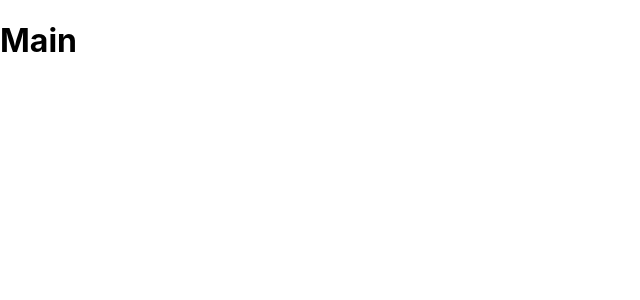
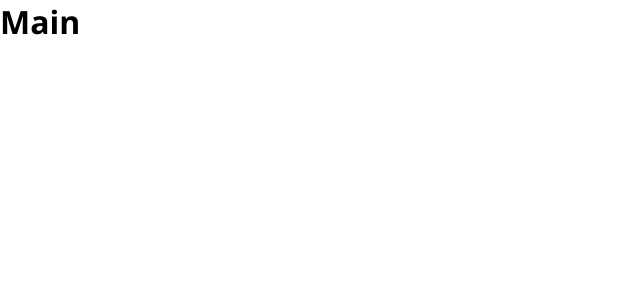
Before and after one commit to MaximianoEduardo/PokePizza, a React (Create React App) app: page / in a window 1280 px wide. Shown: the top 300 px of the page, without its empty margins (0-640 px from the left). Built offline with nearby package versions, Linux system fonts and the light colour scheme.

Commit message:
style * changed
🖌  Reset Styles/ Main Styled Component  🖌

```diff
--- a/src/index.css
+++ b/src/index.css
@@ -1,13 +1,18 @@
+*{
+  margin: 0;
+  padding: 0;
+  box-sizing: border-box;
+}
+
+html, body, #app{
+  height: 100vh;
+}
+
 body {
   margin: 0;
-  font-family: -apple-system, BlinkMacSystemFont, 'Segoe UI', 'Roboto', 'Oxygen',
-    'Ubuntu', 'Cantarell', 'Fira Sans', 'Droid Sans', 'Helvetica Neue',
+  font-family:  'Ubuntu','Segoe UI', 'Roboto', 'Oxygen',
+     'Cantarell', 'Fira Sans', 'Droid Sans', 'Helvetica Neue',
     sans-serif;
   -webkit-font-smoothing: antialiased;
   -moz-osx-font-smoothing: grayscale;
 }
-
-code {
-  font-family: source-code-pro, Menlo, Monaco, Consolas, 'Courier New',
-    monospace;
-}
```
Also changed, not shown: src/styles.ts (added, +12 -0 lines).
